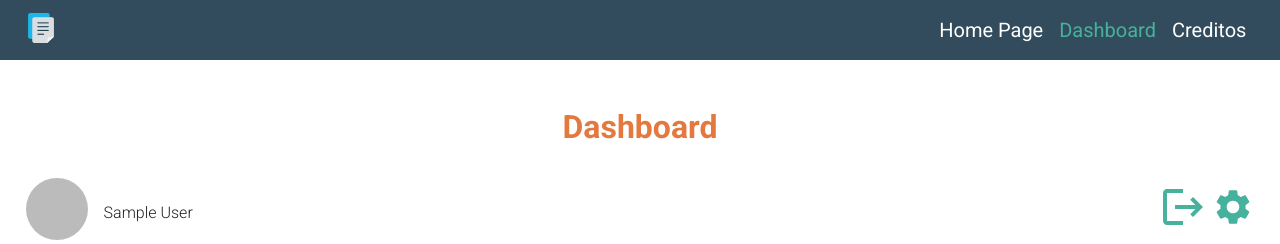
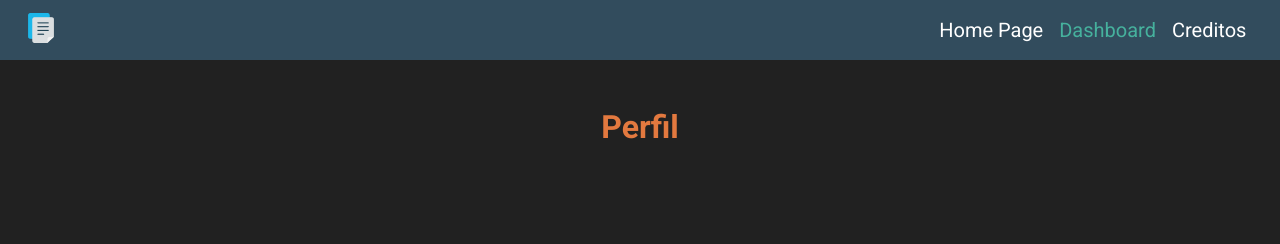
Before and after one commit to GabrielWolf-Dev/file-library, a React (Create React App) app: page /dashboard in a window 1280 px wide. Shown: the top 244 px of the page. Built offline with nearby package versions, Linux system fonts and the light colour scheme; no server answers; the database is empty; sample sign-in values are in the browser's storage.

Commit message:
Iniciando estilização da página de perfil

```diff
--- /dev/null
+++ b/src/components/Dashboard/Profile.js
@@ -0,0 +1,12 @@
+import React from 'react';
+
+import { ProfileContainer } from './style.js';
+import { TitleBigger } from '../UI';
+
+export default function Profile(){
+    return(
+        <ProfileContainer>
+            <TitleBigger style={{ padding: '48px 0' }}>Perfil</TitleBigger>
+        </ProfileContainer>
+    );
+}
--- a/src/components/Dashboard/index.js
+++ b/src/components/Dashboard/index.js
@@ -27,6 +27,7 @@ import {
     ProgressUpload
 } from './style';
 import { white } from '../UI/colors';
+import Profile from './Profile';
 
 function DashboardComponent() {
     const [isGrid, setIsGrid] = useState(true);
@@ -167,8 +168,9 @@ function DashboardComponent() {
             { showMsgSuccess ? <SuccessMsg>Upload realizado com sucesso!</SuccessMsg> : false }
 
             <Header />
+            <Profile />
+
             <TitleBigger style={{ marginTop: '48px' }}>Dashboard</TitleBigger>
-
             <MenuAccount />
             <Filters isGrid={isGrid} setIsGrid={setIsGrid} />
             <ListFiles
--- a/src/components/Dashboard/style.js
+++ b/src/components/Dashboard/style.js
@@ -2,7 +2,7 @@ import styled from 'styled-components';
 
 import optionsIcon from '../../assets/img/options-icon.png';
 import zoomExpand from '../../assets/img/zoomExpand.png';
-import { SubContent, SuccessMsg } from '../UI';
+import { Container, SubContent, SuccessMsg } from '../UI';
 import {
     black,
     cianBlue,
@@ -428,3 +428,11 @@ export const SuccessMsgAction = styled(SuccessMsg)`
         transform: translate(-50%, -24%);
     }
 `;
+
+export const ProfileContainer = styled.aside`
+    width: 100%;
+    height: 100vh;
+    background-color: ${black};
+    color: ${white};
+    z-index: 4;
+`;
```
Also changed, not shown: 1 other file (tests, documents, lock files or other folders).
